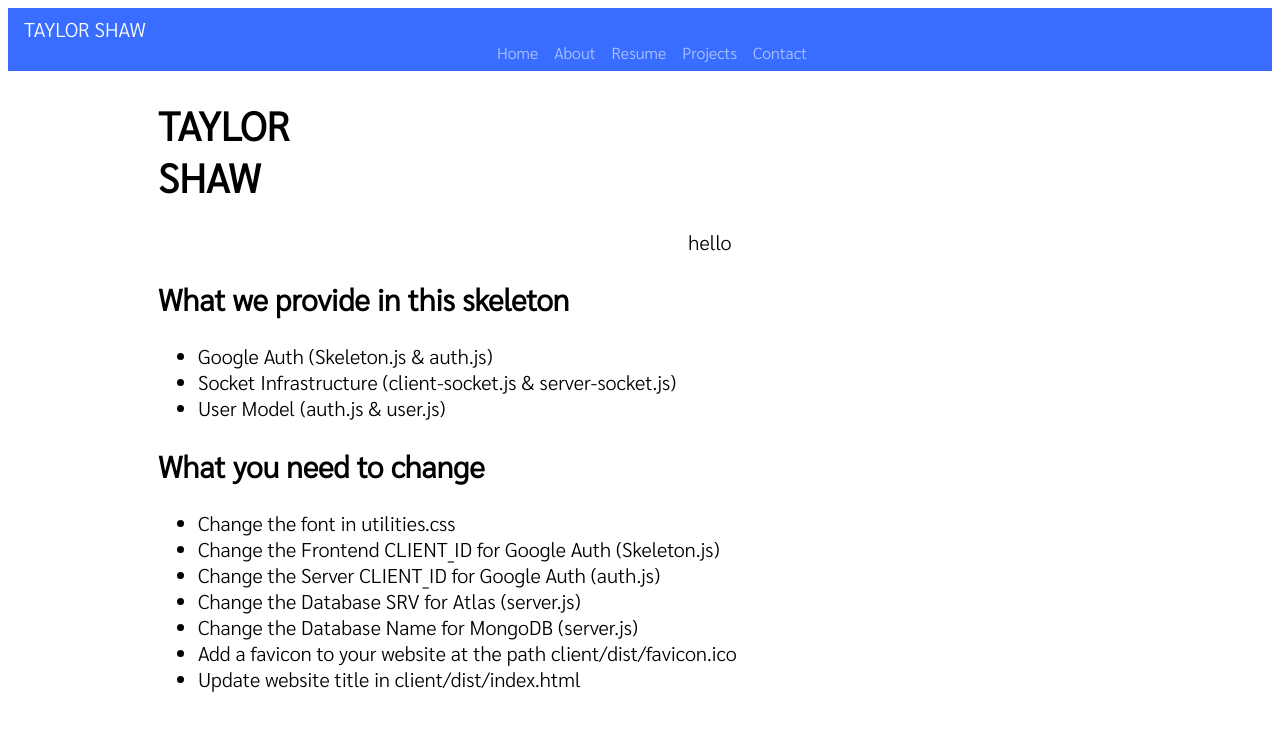
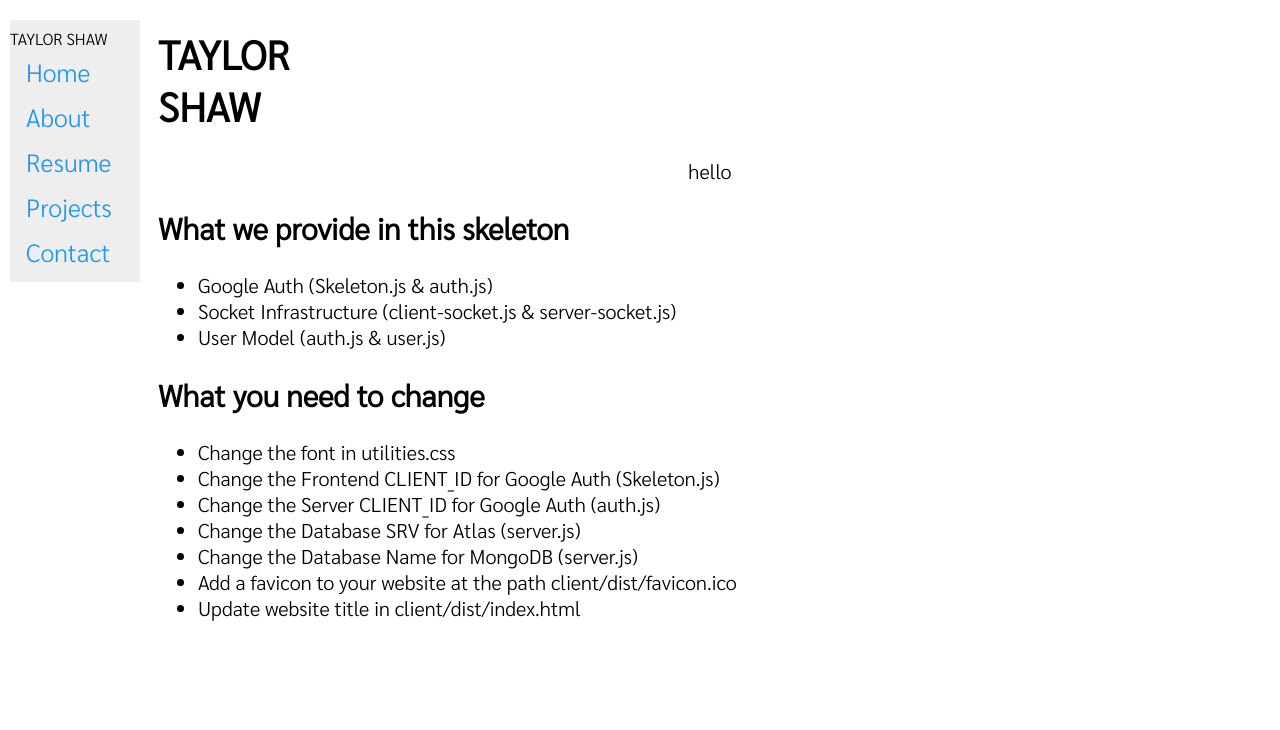
Before and after one commit to teafortay/taylorcodeshop, a React app: page / in a window 1280 px wide. Shown: the top 730 px of the page. Built offline with nearby package versions, Linux system fonts and the light colour scheme; the HTML template or start-up script is replaced by a standard one.

Commit message:
created side bar

```diff
--- a/client/src/components/App.js
+++ b/client/src/components/App.js
@@ -6,7 +6,7 @@ import About from "./pages/About.js"
 import Resume from "./pages/Resume.js";
 import Projects from "./pages/Projects.js";
 import Contact from "./pages/Contact.js";
-import NavBar from "./modules/NavBar.js";
+import SideBar from "./modules/SideBar.js";
 
 import "../utilities.css";
 import "../components/modules/SideBar.css"
@@ -34,7 +34,7 @@ class App extends Component {
   render() {
     return (
       <>
-      <NavBar
+      <SideBar
       />
       <div className="main">
         <Router>
--- a/client/src/components/modules/SideBar.css
+++ b/client/src/components/modules/SideBar.css
@@ -1,4 +1,4 @@
-.sidenav {
+.SideNav {
     width: 130px;
     position: fixed;
     z-index: 1;
@@ -9,7 +9,7 @@
     padding: 8px 0;
   }
 
-  .sidenav a {
+  .SideNav-a {
     padding: 6px 8px 6px 16px;
     text-decoration: none;
     font-size: 25px;
@@ -17,7 +17,7 @@
     display: block;
   }
 
-  .sidenav a:hover {
+  .SideNav a:hover {
     color: #064579;
   }
 
--- /dev/null
+++ b/client/src/components/modules/SideBar.js
@@ -0,0 +1,50 @@
+import React, { Component } from "react";
+import { Link } from "@reach/router";
+import "./SideBar.css";
+
+/**
+ * The navigation bar at the top of all pages. Takes no props.
+ */
+class SideBar extends Component {
+  constructor(props) {
+    super(props);
+  }
+
+  render() {
+    return (
+        /*
+        <div class="sidenav">
+  <a href="#about">About</a>
+  <a href="#services">Services</a>
+  <a href="#clients">Clients</a>
+  <a href="#contact">Contact</a>
+</div>
+        */
+
+      <div className="SideNav">
+        <div className="u-inlineBlock">TAYLOR SHAW</div>
+
+        <div>
+          <Link to="/" className="SideNav-a">
+            Home
+          </Link>
+          <Link to="/about" className="SideNav-a">
+            About
+          </Link>
+          <Link to="/resume" className="SideNav-a">
+            Resume
+          </Link>
+          <Link to="/projects" className="SideNav-a">
+            Projects
+          </Link>
+          <Link to="/contact" className="SideNav-a">
+            Contact
+          </Link>
+
+        </div>
+      </div>
+    );
+  }
+}
+
+export default SideBar;
```
